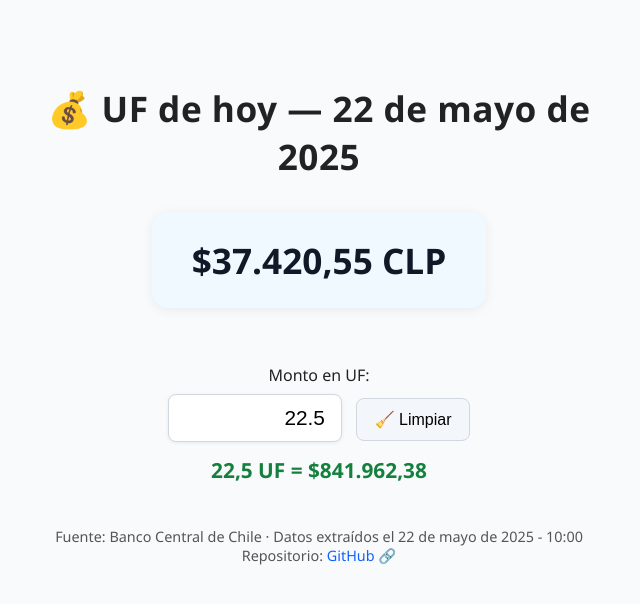
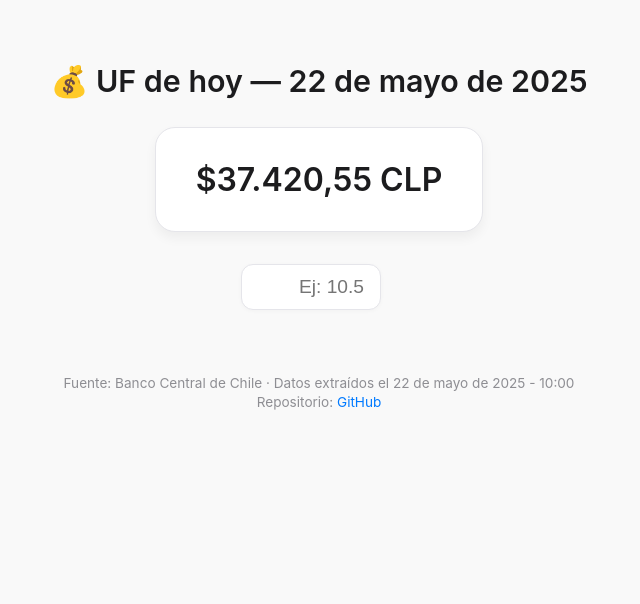
Before and after one commit to diegocaro/uf, a plain HTML site: page test.html in a window 1280 px wide. Shown: the whole page, without its empty margins (321-961 px from the left). Drawn offline with Linux system fonts and the light colour scheme.

Commit message:
apple style version

```diff
--- a/test.html
+++ b/test.html
@@ -5,96 +5,96 @@
   <meta name="viewport" content="width=device-width, initial-scale=1.0" />
   <title>Valor UF Hoy</title>
   <style>
+    :root {
+      --color-bg: #f9f9f9;
+      --color-text: #1c1c1e;
+      --color-accent: #007aff;
+      --color-muted: #8e8e93;
+      --color-border: #e5e5ea;
+      --color-success: #34c759;
+    }
+
+    * {
+      box-sizing: border-box;
+    }
+
     body {
-      font-family: 'Segoe UI', Arial, sans-serif;
-      max-width: 600px;
-      margin: 40px auto;
-      padding: 20px;
+      font-family: -apple-system, BlinkMacSystemFont, "Segoe UI", Roboto, sans-serif;
+      background-color: var(--color-bg);
+      color: var(--color-text);
+      margin: 0;
+      padding: 40px 20px;
+      display: flex;
+      flex-direction: column;
+      align-items: center;
+    }
+
+    h1 {
+      font-size: 1.9rem;
+      font-weight: 600;
+      margin-bottom: 1.5rem;
       text-align: center;
-      background: #f8fafc;
-      color: #222;
+      line-height: 1.4;
     }
 
     .uf-box {
-      background: #f0f9ff;
-      box-shadow: 0 2px 12px 0 #0001;
-      border-radius: 16px;
-      padding: 1.5rem 2.5rem;
-      font-size: 2.2rem;
-      font-weight: 700;
-      margin: 1.5rem 0 2rem 0;
-      display: inline-block;
-      color: #111827;
-      transition: all 0.3s ease;
+      background: #fff;
+      border-radius: 20px;
+      box-shadow: 0 6px 12px rgba(0, 0, 0, 0.05);
+      padding: 2rem 2.5rem;
+      font-size: 2rem;
+      font-weight: 600;
+      margin-bottom: 2rem;
+      color: var(--color-text);
+      border: 1px solid var(--color-border);
+      text-align: center;
     }
 
-    label {
-      display: block;
-      margin-bottom: 0.5rem;
-      font-size: 1rem;
-      font-weight: 500;
+    .input-inline {
+      display: flex;
+      justify-content: center;
+      align-items: center;
+      gap: 16px;
+      flex-wrap: wrap;
+      margin-bottom: 2rem;
     }
 
-    input {
+    input[type="number"] {
+      font-size: 1.2rem;
       padding: 0.7rem 1rem;
-      font-size: 1.3rem;
       width: 140px;
       text-align: right;
-      border-radius: 8px;
-      border: 1px solid #d0d7de;
-      box-shadow: 0 1px 4px #0001;
-      outline: none;
+      border: 1px solid var(--color-border);
+      border-radius: 12px;
+      background: #fff;
+      color: var(--color-text);
+      box-shadow: 0 1px 4px rgba(0, 0, 0, 0.03);
       transition: border-color 0.2s, box-shadow 0.2s;
     }
 
     input:focus {
-      border-color: #3b82f6;
-      box-shadow: 0 0 0 2px rgba(59, 130, 246, 0.2);
-    }
-
-    button {
-      margin-left: 10px;
-      padding: 0.7rem 1.1rem;
-      font-size: 1rem;
-      border-radius: 8px;
-      border: 1px solid #d0d7de;
-      background: #f3f6fa;
-      cursor: pointer;
-      transition: background 0.2s ease;
-    }
-
-    button:hover {
-      background: #e6edf4;
+      border-color: var(--color-accent);
+      box-shadow: 0 0 0 2px rgba(0, 122, 255, 0.2);
+      outline: none;
     }
 
     .converted {
       font-size: 1.3rem;
-      margin-top: 14px;
-      color: #15803d;
+      color: var(--color-success);
       font-weight: 600;
       min-height: 1.5em;
-      transition: all 0.3s ease;
-    }
-
-    .input-group {
-      margin: 1.5rem 0 0.5rem 0;
-    }
-
-    h1 {
-      font-size: 2.2rem;
-      font-weight: 700;
-      margin-bottom: 0.5rem;
-      letter-spacing: 0.5px;
     }
 
     footer {
-      margin-top: 40px;
-      font-size: 0.9rem;
-      color: #555;
+      font-size: 0.85rem;
+      color: var(--color-muted);
+      margin-top: 2rem;
+      text-align: center;
+      line-height: 1.4;
     }
 
     footer a {
-      color: #0f62fe;
+      color: var(--color-accent);
       text-decoration: none;
     }
 
@@ -110,21 +110,16 @@
 
     input[type=number] {
       -moz-appearance: textfield;
-      appearance: textfield;
     }
 
     @media (max-width: 480px) {
-      .uf-box {
-        font-size: 1.7rem;
-        padding: 1rem 1.5rem;
+      .input-inline {
+        flex-direction: column;
+        gap: 8px;
       }
       input {
-        width: 100px;
-        font-size: 1.1rem;
-      }
-      button {
-        padding: 0.6rem 0.9rem;
-        font-size: 0.95rem;
+        width: 100%;
+        text-align: center;
       }
     }
   </style>
@@ -133,41 +128,36 @@
   <h1>💰 UF de hoy — 22 de mayo de 2025</h1>
   <div class="uf-box" id="valorUF">$37.420,55 CLP</div>
 
-  <div class="input-group">
-    <label for="ufInput">Monto en UF:</label>
-    <input type="number" id="ufInput" min="0" step="any" aria-label="Monto en UF" placeholder="Ej: 10,5" />
-    <button id="clearBtn" title="Limpiar"><span aria-hidden="true">🧹</span> Limpiar</button>
+  <div class="input-inline">
+    <input
+      type="number"
+      id="ufInput"
+      min="0"
+      step="any"
+      placeholder="Ej: 10.5"
+      aria-label="Monto en UF"
+    />
     <div class="converted" id="convertedCLP"></div>
   </div>
 
   <footer>
     Fuente: Banco Central de Chile · Datos extraídos el 22 de mayo de 2025 - 10:00<br>
-    Repositorio: <a href="https://github.com/tuusuario/valoruf" target="_blank" rel="noopener noreferrer">GitHub 🔗</a>
+    Repositorio: <a href="https://github.com/tuusuario/valoruf" target="_blank">GitHub</a>
   </footer>
 
   <script>
     const UF_VALUE = 37420.55;
-    const defaultInput = "22.5";
     const input = document.getElementById("ufInput");
     const result = document.getElementById("convertedCLP");
-    const clearBtn = document.getElementById("clearBtn");
 
-    const savedUF = localStorage.getItem("lastUF") || defaultInput;
+    const savedUF = localStorage.getItem("lastUF") || "";
     input.value = savedUF;
-    convert(savedUF);
+    if (savedUF) convert(savedUF);
 
     input.addEventListener("input", () => {
       let value = input.value.replace(",", ".");
-      if (isNaN(value)) return;
       localStorage.setItem("lastUF", value);
       convert(value);
-    });
-
-    clearBtn.addEventListener("click", () => {
-      input.value = "";
-      localStorage.removeItem("lastUF");
-      result.textContent = "";
-      input.focus();
     });
 
     function convert(ufAmount) {
@@ -178,14 +168,14 @@
       const clp = (parseFloat(ufAmount) * UF_VALUE).toLocaleString("es-CL", {
         style: "currency",
         currency: "CLP",
-        minimumFractionDigits: 2,
+        minimumFractionDigits: 0,
       });
 
       const ufFormatted = parseFloat(ufAmount).toLocaleString("es-CL", {
         maximumFractionDigits: 4,
       });
 
-      result.textContent = `${ufFormatted} UF = ${clp}`;
+      result.textContent = `= ${clp}`;
     }
   </script>
 </body>
```
